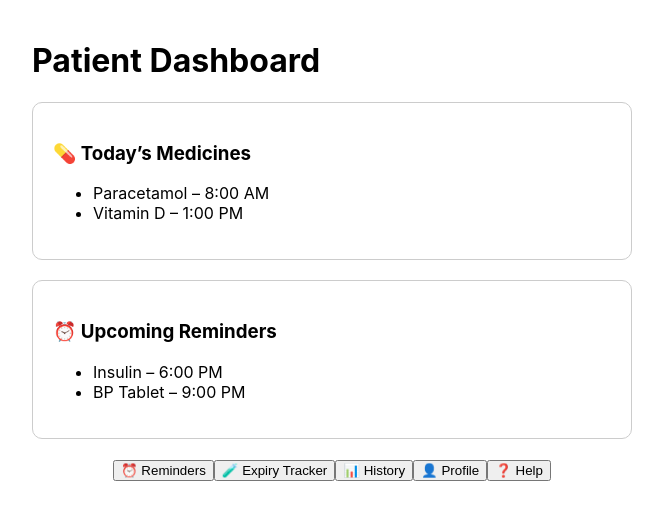
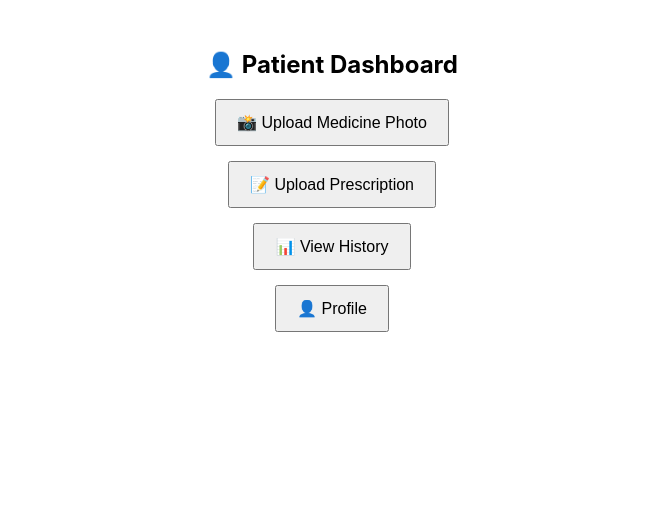
Before and after one commit to harshitha588/smart-medication-frontend, a React (Create React App) app: page /patient in a window 1280 px wide. Shown: the top 520 px of the page, without its empty margins (308-971 px from the left). Built offline with nearby package versions, Linux system fonts and the light colour scheme.

Commit message:
Complete frontend flow for smart medication app

```diff
--- a/src/App.js
+++ b/src/App.js
@@ -1,36 +1,24 @@
-import { BrowserRouter, Routes, Route } from "react-router-dom";
+import { BrowserRouter as Router, Routes, Route } from "react-router-dom";
 
-import Home from "./pages/Home";
-import Login from "./pages/Login";
-import Register from "./pages/Register";
 import RoleSelect from "./pages/RoleSelect";
 import PatientDashboard from "./pages/PatientDashboard";
 import CaregiverDashboard from "./pages/CaregiverDashboard";
+import ExpiryTracker from "./pages/ExpiryTracker";
 import Reminders from "./pages/Reminders";
 import Result from "./pages/Result";
-import History from "./pages/History";
-import Profile from "./pages/Profile";
-import Help from "./pages/Help";
-import ExpiryTracker from "./pages/ExpiryTracker";
 
 function App() {
   return (
-    <BrowserRouter>
+    <Router>
       <Routes>
-        <Route path="/" element={<Home />} />
-        <Route path="/login" element={<Login />} />
-        <Route path="/register" element={<Register />} />
-        <Route path="/role" element={<RoleSelect />} />
+        <Route path="/" element={<RoleSelect />} />
         <Route path="/patient" element={<PatientDashboard />} />
         <Route path="/caregiver" element={<CaregiverDashboard />} />
+        <Route path="/expiry" element={<ExpiryTracker />} />
         <Route path="/reminders" element={<Reminders />} />
         <Route path="/result" element={<Result />} />
-        <Route path="/history" element={<History />} />
-        <Route path="/profile" element={<Profile />} />
-        <Route path="/help" element={<Help />} />
-        <Route path="/expiry" element={<ExpiryTracker />} />
       </Routes>
-    </BrowserRouter>
+    </Router>
   );
 }
 
--- a/src/pages/CaregiverDashboard.js
+++ b/src/pages/CaregiverDashboard.js
@@ -3,41 +3,32 @@ import { useNavigate } from "react-router-dom";
 function CaregiverDashboard() {
   const navigate = useNavigate();
 
-  const cardStyle = {
-    border: "1px solid #ccc",
-    borderRadius: "10px",
-    padding: "20px",
-    marginBottom: "20px"
-  };
+  return (
+    <div style={{ textAlign: "center", marginTop: "50px" }}>
+      <h2>🧑‍⚕️ Caregiver Dashboard</h2>
 
-  return (
-    <div style={{ padding: "20px", maxWidth: "600px", margin: "auto" }}>
-      <h1>Caregiver Dashboard</h1>
+      <p>Today's Medicines</p>
+      <ul style={{ listStyle: "none" }}>
+        <li>💊 Paracetamol – 8:00 AM</li>
+        <li>💊 BP Tablet – 9:00 PM</li>
+      </ul>
 
-      <div style={cardStyle}>
-        <h3>👥 Patients</h3>
-        <ul>
-          <li>Ramesh Kumar</li>
-          <li>Sita Devi</li>
-        </ul>
-      </div>
+      <button onClick={() => navigate("/history")} style={btnStyle}>
+        📊 History
+      </button>
 
-      <div style={cardStyle}>
-        <h3>❌ Missed Medicines</h3>
-        <ul>
-          <li>Paracetamol – 8:00 AM</li>
-          <li>BP Tablet – 9:00 PM</li>
-        </ul>
-      </div>
-
-      <div style={{ textAlign: "center" }}>
-        <button onClick={() => navigate("/expiry")}>🧪 Expiry Tracker</button>
-        <button onClick={() => navigate("/history")}>📊 History</button>
-        <button onClick={() => navigate("/profile")}>👤 Profile</button>
-        <button onClick={() => navigate("/help")}>❓ Help</button>
-      </div>
+      <button onClick={() => navigate("/help")} style={btnStyle}>
+        ❓ Help
+      </button>
     </div>
   );
 }
 
+const btnStyle = {
+  display: "block",
+  margin: "15px auto",
+  padding: "12px 20px",
+  fontSize: "16px",
+};
+
 export default CaregiverDashboard;
--- a/src/pages/ExpiryTracker.js
+++ b/src/pages/ExpiryTracker.js
@@ -1,32 +1,49 @@
+import { useState } from "react";
+import { useNavigate } from "react-router-dom";
+
 function ExpiryTracker() {
-  const cardStyle = {
-    border: "1px solid #ccc",
-    borderRadius: "10px",
-    padding: "15px",
-    marginBottom: "15px"
+  const [image, setImage] = useState(null);
+  const navigate = useNavigate();
+
+  const handleSubmit = () => {
+    // Later this image will be sent to backend
+    alert("Medicine image uploaded successfully!");
+    navigate("/result"); // go to result page
   };
 
   return (
-    <div style={{ padding: "20px", maxWidth: "600px", margin: "auto" }}>
-      <h1>🧪 Medicine Expiry Tracker</h1>
+    <div style={{ textAlign: "center", marginTop: "50px" }}>
+      <h2>📸 Upload Medicine Photo</h2>
+      <p>Take or upload a photo of the medicine strip</p>
 
-      <div style={cardStyle}>
-        <h3>Paracetamol</h3>
-        <p>Expiry Date: 20 Feb 2026</p>
-        <p style={{ color: "green" }}>Status: Safe</p>
-      </div>
+      <input
+        type="file"
+        accept="image/*"
+        capture="environment"
+        onChange={(e) => setImage(e.target.files[0])}
+        style={{ marginTop: "20px" }}
+      />
 
-      <div style={cardStyle}>
-        <h3>Vitamin D</h3>
-        <p>Expiry Date: 10 Feb 2026</p>
-        <p style={{ color: "orange" }}>Status: Expiring Soon</p>
-      </div>
+      {image && (
+        <p style={{ marginTop: "10px", color: "green" }}>
+          Selected file: {image.name}
+        </p>
+      )}
 
-      <div style={cardStyle}>
-        <h3>Insulin</h3>
-        <p>Expiry Date: 30 Jan 2026</p>
-        <p style={{ color: "red" }}>Status: Expired</p>
-      </div>
+      <br />
+
+      <button
+        onClick={handleSubmit}
+        disabled={!image}
+        style={{
+          marginTop: "20px",
+          padding: "10px 20px",
+          fontSize: "16px",
+          cursor: image ? "pointer" : "not-allowed",
+        }}
+      >
+        Submit for Expiry Check
+      </button>
     </div>
   );
 }
--- a/src/pages/PatientDashboard.js
+++ b/src/pages/PatientDashboard.js
@@ -3,42 +3,34 @@ import { useNavigate } from "react-router-dom";
 function PatientDashboard() {
   const navigate = useNavigate();
 
-  const cardStyle = {
-    border: "1px solid #ccc",
-    borderRadius: "10px",
-    padding: "20px",
-    marginBottom: "20px"
-  };
+  return (
+    <div style={{ textAlign: "center", marginTop: "50px" }}>
+      <h2>👤 Patient Dashboard</h2>
 
-  return (
-    <div style={{ padding: "20px", maxWidth: "600px", margin: "auto" }}>
-      <h1>Patient Dashboard</h1>
+      <button onClick={() => navigate("/expiry")} style={btnStyle}>
+        📸 Upload Medicine Photo
+      </button>
 
-      <div style={cardStyle}>
-        <h3>💊 Today’s Medicines</h3>
-        <ul>
-          <li>Paracetamol – 8:00 AM</li>
-          <li>Vitamin D – 1:00 PM</li>
-        </ul>
-      </div>
+      <button onClick={() => navigate("/reminders")} style={btnStyle}>
+        📝 Upload Prescription
+      </button>
 
-      <div style={cardStyle}>
-        <h3>⏰ Upcoming Reminders</h3>
-        <ul>
-          <li>Insulin – 6:00 PM</li>
-          <li>BP Tablet – 9:00 PM</li>
-        </ul>
-      </div>
+      <button onClick={() => navigate("/history")} style={btnStyle}>
+        📊 View History
+      </button>
 
-      <div style={{ textAlign: "center" }}>
-        <button onClick={() => navigate("/reminders")}>⏰ Reminders</button>
-        <button onClick={() => navigate("/expiry")}>🧪 Expiry Tracker</button>
-        <button onClick={() => navigate("/history")}>📊 History</button>
-        <button onClick={() => navigate("/profile")}>👤 Profile</button>
-        <button onClick={() => navigate("/help")}>❓ Help</button>
-      </div>
+      <button onClick={() => navigate("/profile")} style={btnStyle}>
+        👤 Profile
+      </button>
     </div>
   );
 }
 
+const btnStyle = {
+  display: "block",
+  margin: "15px auto",
+  padding: "12px 20px",
+  fontSize: "16px",
+};
+
 export default PatientDashboard;
--- a/src/pages/Reminders.js
+++ b/src/pages/Reminders.js
@@ -1,32 +1,47 @@
+import { useState } from "react";
+import { useNavigate } from "react-router-dom";
+
 function Reminders() {
-  const cardStyle = {
-    border: "1px solid #ccc",
-    borderRadius: "10px",
-    padding: "15px",
-    marginBottom: "15px"
+  const [image, setImage] = useState(null);
+  const navigate = useNavigate();
+
+  const handleSubmit = () => {
+    alert("Prescription uploaded successfully!");
+    navigate("/result");
   };
 
   return (
-    <div style={{ padding: "20px", maxWidth: "600px", margin: "auto" }}>
-      <h1>⏰ Reminders</h1>
+    <div style={{ textAlign: "center", marginTop: "50px" }}>
+      <h2>📝 Upload Prescription</h2>
+      <p>Upload or take a photo of the prescription</p>
 
-      <div style={cardStyle}>
-        <h3>Paracetamol</h3>
-        <p>Time: 8:00 AM</p>
-        <p>Status: Upcoming</p>
-      </div>
+      <input
+        type="file"
+        accept="image/*"
+        capture="environment"
+        onChange={(e) => setImage(e.target.files[0])}
+        style={{ marginTop: "20px" }}
+      />
 
-      <div style={cardStyle}>
-        <h3>Vitamin D</h3>
-        <p>Time: 1:00 PM</p>
-        <p>Status: Taken</p>
-      </div>
+      {image && (
+        <p style={{ marginTop: "10px", color: "green" }}>
+          Prescription selected: {image.name}
+        </p>
+      )}
 
-      <div style={cardStyle}>
-        <h3>BP Tablet</h3>
-        <p>Time: 9:00 PM</p>
-        <p>Status: Missed</p>
-      </div>
+      <br />
+
+      <button
+        onClick={handleSubmit}
+        disabled={!image}
+        style={{
+          marginTop: "20px",
+          padding: "10px 20px",
+          fontSize: "16px",
+        }}
+      >
+        Extract Reminder Details
+      </button>
     </div>
   );
 }
--- a/src/pages/Result.js
+++ b/src/pages/Result.js
@@ -1,31 +1,21 @@
-import { useNavigate } from "react-router-dom";
+function Result() {
+  return (
+    <div style={{ textAlign: "center", marginTop: "50px" }}>
+      <h2>✅ Medicine Analysis Result</h2>
 
-function Result() {
-  const navigate = useNavigate();
+      <div style={{ marginTop: "20px" }}>
+        <p><strong>Medicine Name:</strong> Paracetamol</p>
+        <p><strong>Expiry Date:</strong> 20 March 2026</p>
+        <p><strong>Dosage Time:</strong></p>
+        <ul style={{ listStyle: "none" }}>
+          <li>🕗 8:00 AM</li>
+          <li>🌙 9:00 PM</li>
+        </ul>
+      </div>
 
-  return (
-    <div
-      style={{
-        textAlign: "center",
-        marginTop: "100px",
-        padding: "20px"
-      }}
-    >
-      <h1 style={{ color: "green" }}>✅ Success</h1>
-      <p>Your action was completed successfully.</p>
-
-      <button
-        onClick={() => navigate("/patient")}
-        style={{
-          marginTop: "20px",
-          padding: "12px 20px",
-          fontSize: "16px",
-          borderRadius: "6px",
-          cursor: "pointer"
-        }}
-      >
-        Go to Dashboard
-      </button>
+      <p style={{ marginTop: "30px", color: "green" }}>
+        ✔️ Reminder will be sent before expiry
+      </p>
     </div>
   );
 }
```
